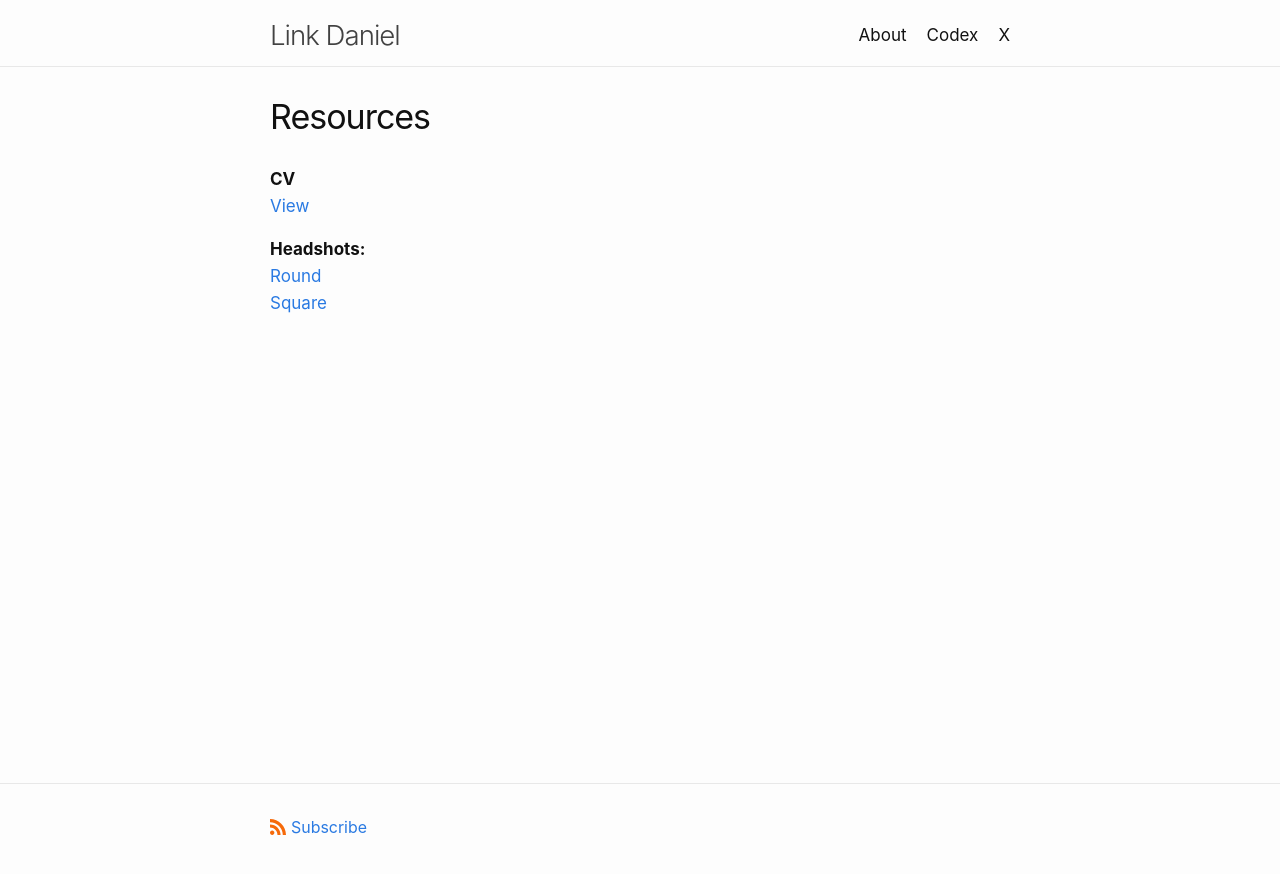
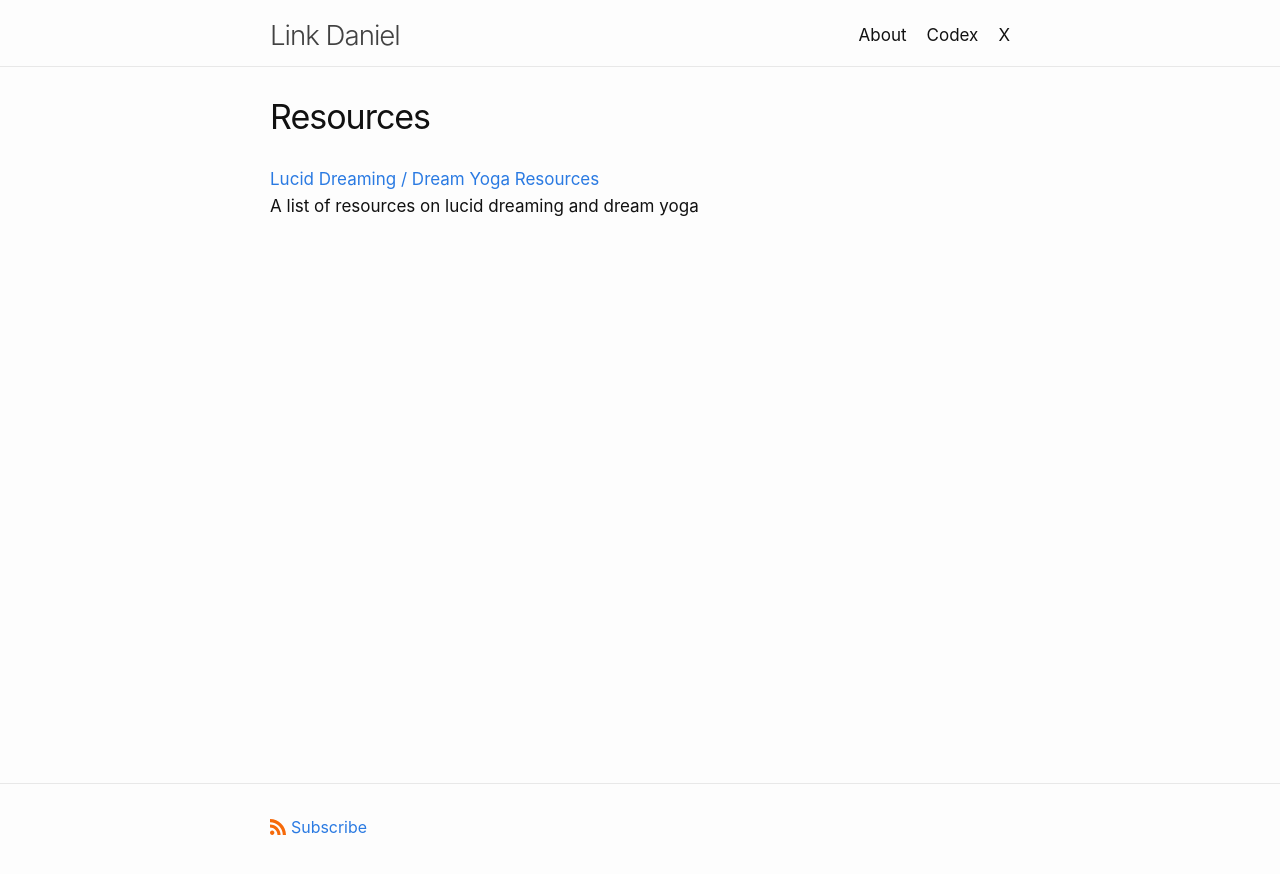
Before and after one commit to link-daniel/link.github.io, a Jekyll site: the page built from resources.md, in a window 1280 px wide. Shown: the top 874 px of the page. Built offline with Jekyll 4.4.1, drawn with Linux system fonts in a browser that asks for light colours.

Commit message:
Update resources.md

```diff
--- a/resources.md
+++ b/resources.md
@@ -4,12 +4,6 @@ title: Resources
 permalink: /resources/
 ---
 
-**CV**
+[Lucid Dreaming / Dream Yoga Resources](/dreams)
 <br>
-<a href="https://read.cv/linkdaniel">View</a>
-
-**Headshots:**
-<br>
-<a href="https://github.com/linkdniel/link.github.io/blob/main/media/linkdaniel-round.png?raw=true">Round</a>
-<br>
-<a href="https://github.com/linkdniel/link.github.io/blob/main/media/linkdaniel-square.jpg?raw=true">Square</a>
+A list of resources on lucid dreaming and dream yoga
```
